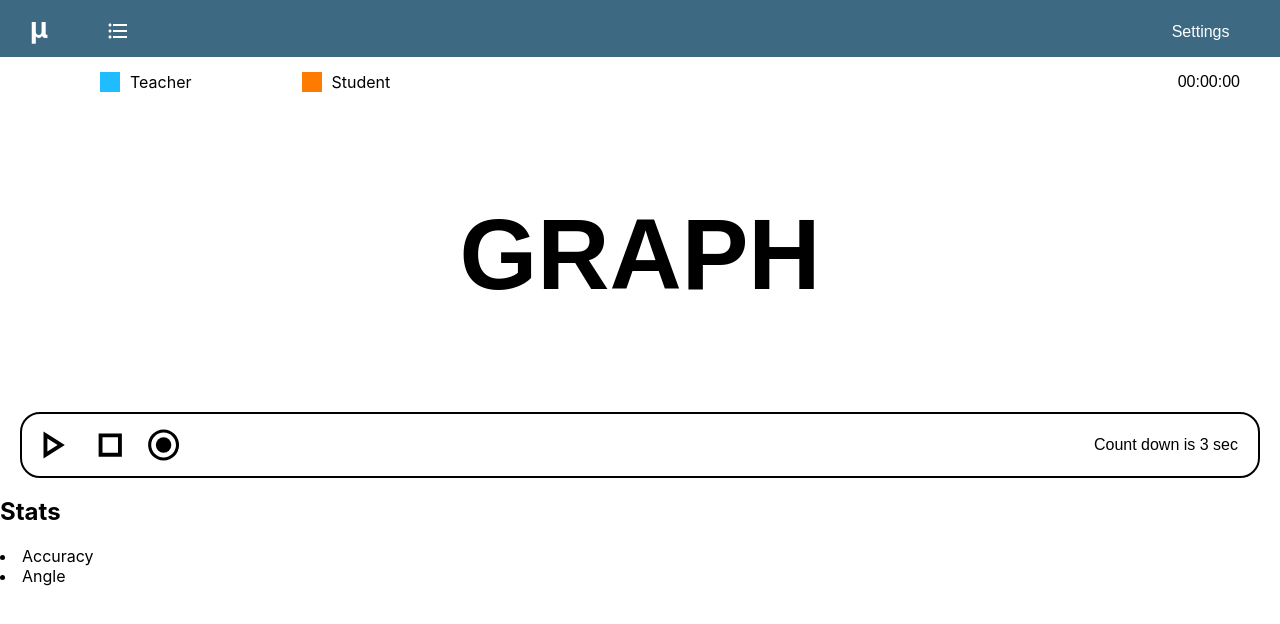
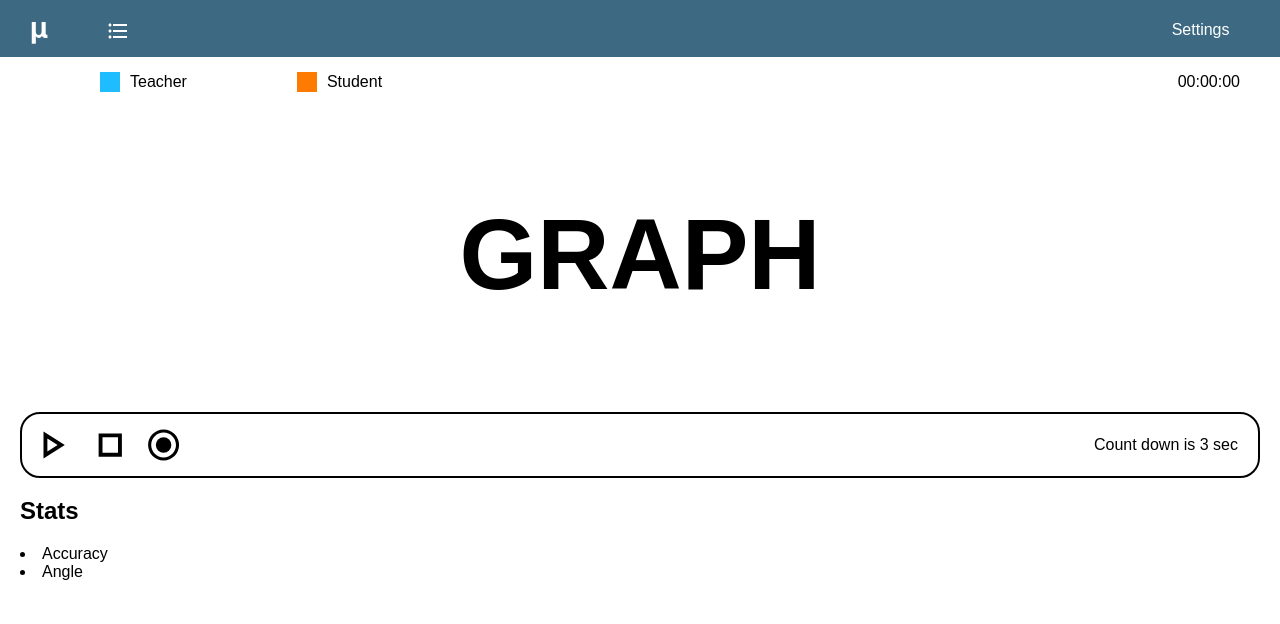
Before and after one commit to beeryce7/Mugic-Bowing-Application, a React (Create React App) app in the folder app/: page /#/play in a window 1280 px wide. Shown: the top 624 px of the page. Built offline with nearby package versions, Linux system fonts and the light colour scheme.

Commit message:
Added a countdown function in PlaySession,js but I do not know how to implement

```diff
--- a/app/src/components/PlaySession/SessionState.css
+++ b/app/src/components/PlaySession/SessionState.css
@@ -48,7 +48,7 @@
     margin: 0 20px;
     justify-content: center;
     align-items: center;
-    margin-bottom: 5px;
+    margin-bottom: 9px;
 }
 
 .offset-left
--- a/app/src/pages/PlaySession/PlaySession.css
+++ b/app/src/pages/PlaySession/PlaySession.css
@@ -55,3 +55,8 @@
     justify-content: center;
     align-items: center;
 }
+
+.change-font
+{
+    font-family: 'Josefin Sans', sans-serif;
+}
--- a/app/src/pages/PlaySession/PlaySession.js
+++ b/app/src/pages/PlaySession/PlaySession.js
@@ -9,19 +9,44 @@ const PlaySession = () => {
   return (
     <div>
     <Header/>
-    <div className="top-graph"><div className="key"><div class="color-block-teacher"></div>Teacher</div></div>
-    <div className="top-graph"><div className="key"><div class="color-block-student"></div>Student</div></div>
+    <div className="top-graph"><div className="key"><div class="color-block-teacher"></div><div className="change-font">Teacher</div></div></div>
+    <div className="top-graph"><div className="key"><div class="color-block-student"></div><div className="change-font">Student</div></div></div>
     <div className="be-on-right">00:00:00</div>
     <div className="new-graph">GRAPH</div>
 
     <SessionState/>
-    <h2>Stats</h2>
+    <div className="offset-right"><h2>Stats</h2>
     <li> Accuracy</li>
-    <li>Angle</li>
+    <li>Angle</li></div>
     {/* <MugicTracker/> */}
 
     </div>
   );
 };
 
+// Countdown function
+/*function countdown() {
+  // Get the countdown element
+  const countdownElement = document.getElementById('countdown');
+
+  // Set the initial countdown value
+  let count = 3;
+
+  // Update the countdown every second
+  const timer = setInterval(function() {
+      // Display the current countdown value
+      countdownElement.innerText = count;
+
+      // Decrement the count
+      count--;
+
+      // If the count reaches 0, stop the countdown
+      if (count < 0) {
+          clearInterval(timer);
+          countdownElement.innerText = 'Countdown Complete!';
+      }
+  }, 1000);
+}*/
+
+
 export default PlaySession;
```
